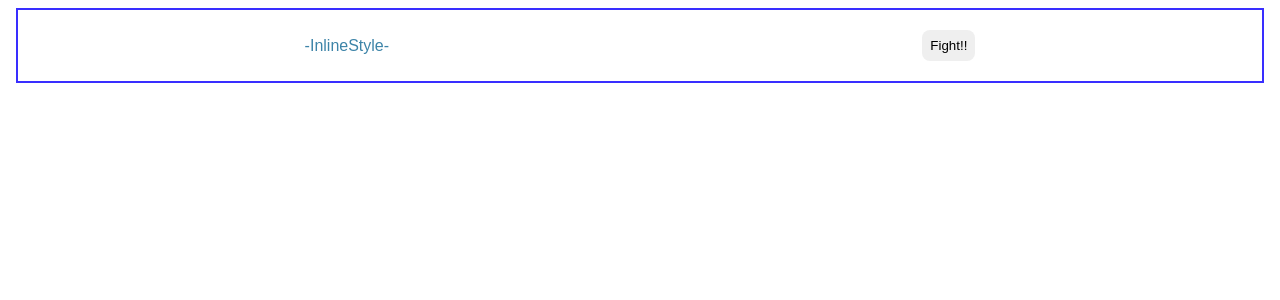
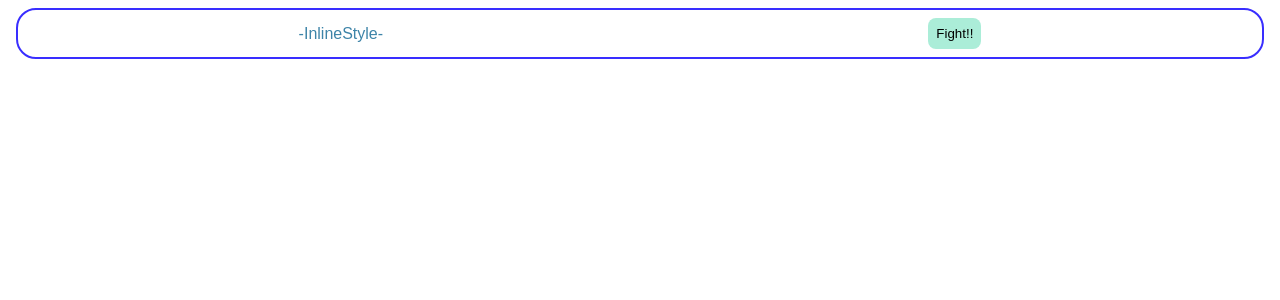
Before and after one commit to schwarzwald0906/CSS-Style, a React (Create React App) app: page / in a window 1280 px wide. Shown: the top 300 px of the page. Built offline with nearby package versions, Linux system fonts and the light colour scheme.

Commit message:
CSS修正

```diff
--- a/src/Components/InlineStyle.jsx
+++ b/src/Components/InlineStyle.jsx
@@ -1,10 +1,11 @@
 export const InlineStyle = () => {
   const containerStyle = {
     border: "solid 2px #392eff",
-    padding: "20px",
+    borderRadius: "20px",
+    padding: "8px",
     margin: "8px",
     display: "flex",
-    justifyContent: "Space-around",
+    justifyContent: "space-around",
     alignItems: "center"
   };
 
@@ -14,7 +15,7 @@ export const InlineStyle = () => {
   };
 
   const buttonStyle = {
-    backGroundColor: "#abedd8",
+    backgroundColor: "#abedd8",
     border: "none",
     padding: "8px",
     borderRadius: "8px"
```
